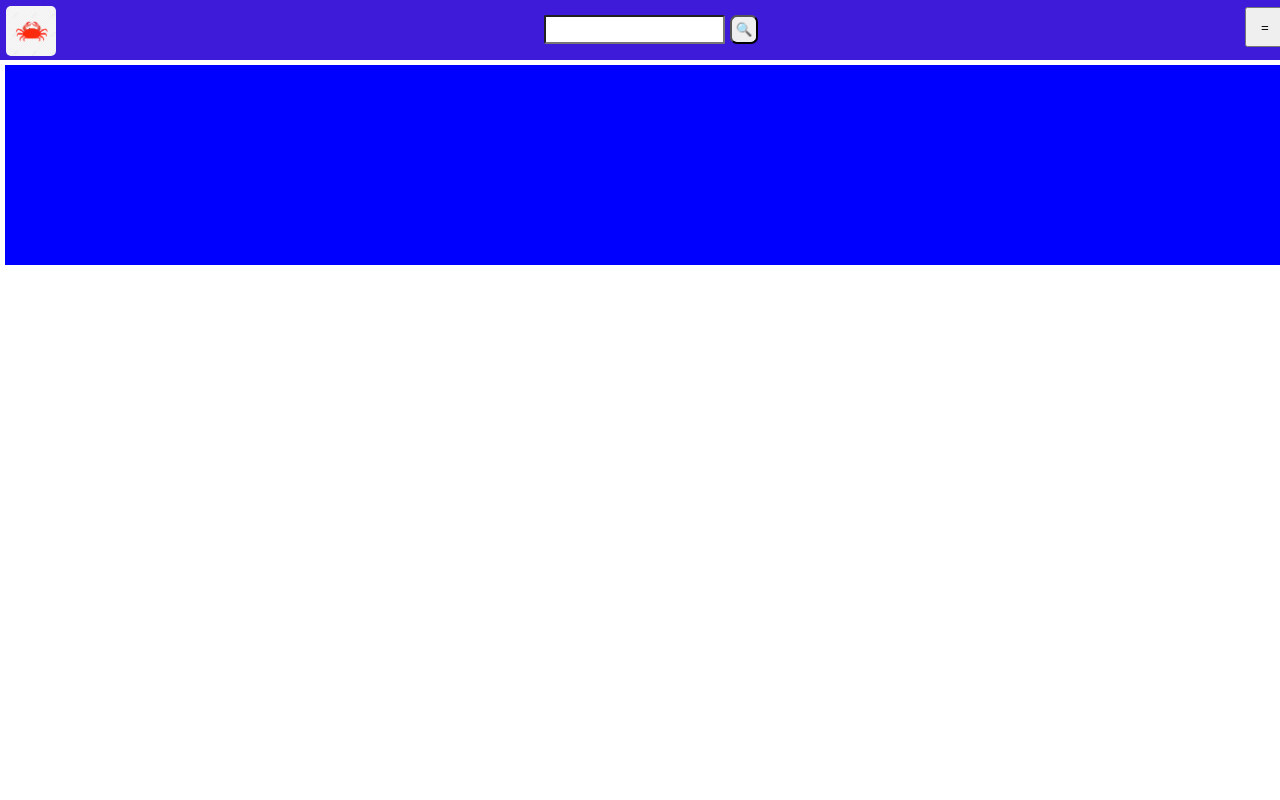
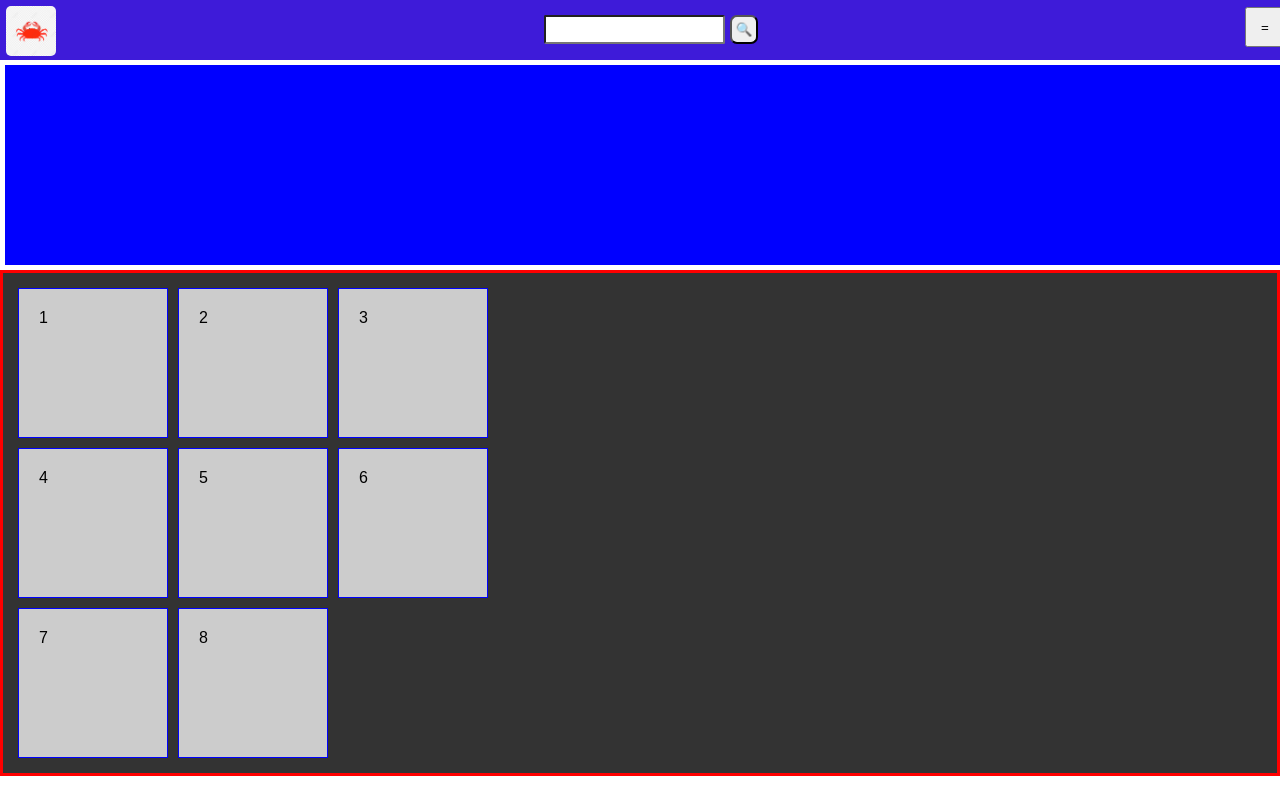
Before and after one commit to Evanjr73/ASC, a Next.js app in the folder my-next-app/: page / in a window 1280 px wide. Built offline with nearby package versions, Linux system fonts and the light colour scheme.

Commit message:
estilizando o grid

```diff
--- a/my-next-app/pages/index.tsx
+++ b/my-next-app/pages/index.tsx
@@ -3,13 +3,14 @@ import Image from 'next/image'
 import styles from '../styles/Home.module.css'
 import Nave from '../src/nav'
 import Apre from '../src/apre'
-
+import Categorias from '../src/categorias'
 
 export default function Home() {
   return (
     <div >
       <Nave></Nave>
       <Apre></Apre>
+      <Categorias></Categorias>
     </div>
   )
 }
--- a/my-next-app/src/categorias.tsx
+++ b/my-next-app/src/categorias.tsx
@@ -7,7 +7,14 @@ export default function Categorias(){
 
         <div id="categoriasdiv1">
 
-
+                <div className="categorias">1</div>
+                <div className="categorias">2</div>
+                <div className="categorias">3</div>
+                <div className="categorias">4</div>
+                <div className="categorias">5</div>
+                <div className="categorias">6</div>
+                <div className="categorias">7</div>
+                <div className="categorias">8</div>
 
 
 
--- a/my-next-app/styles/globals.css
+++ b/my-next-app/styles/globals.css
@@ -82,3 +82,26 @@ input{
 
 
 /* ================ CATEGORIAS================================================== */
+
+
+
+#categoriasdiv1{
+  display:grid;
+  background-color: #333;
+  border: 3px solid red;
+  padding: 15px;
+  margin: auto;
+  grid-template-columns: 150px 150px 150px ;
+  grid-template-rows: 150px 150px 150px;
+  gap: 10px;
+
+}
+
+
+.categorias{
+
+
+  background-color: #ccc;
+  padding: 20px ;
+  border: 1px solid blue;
+  }
```
